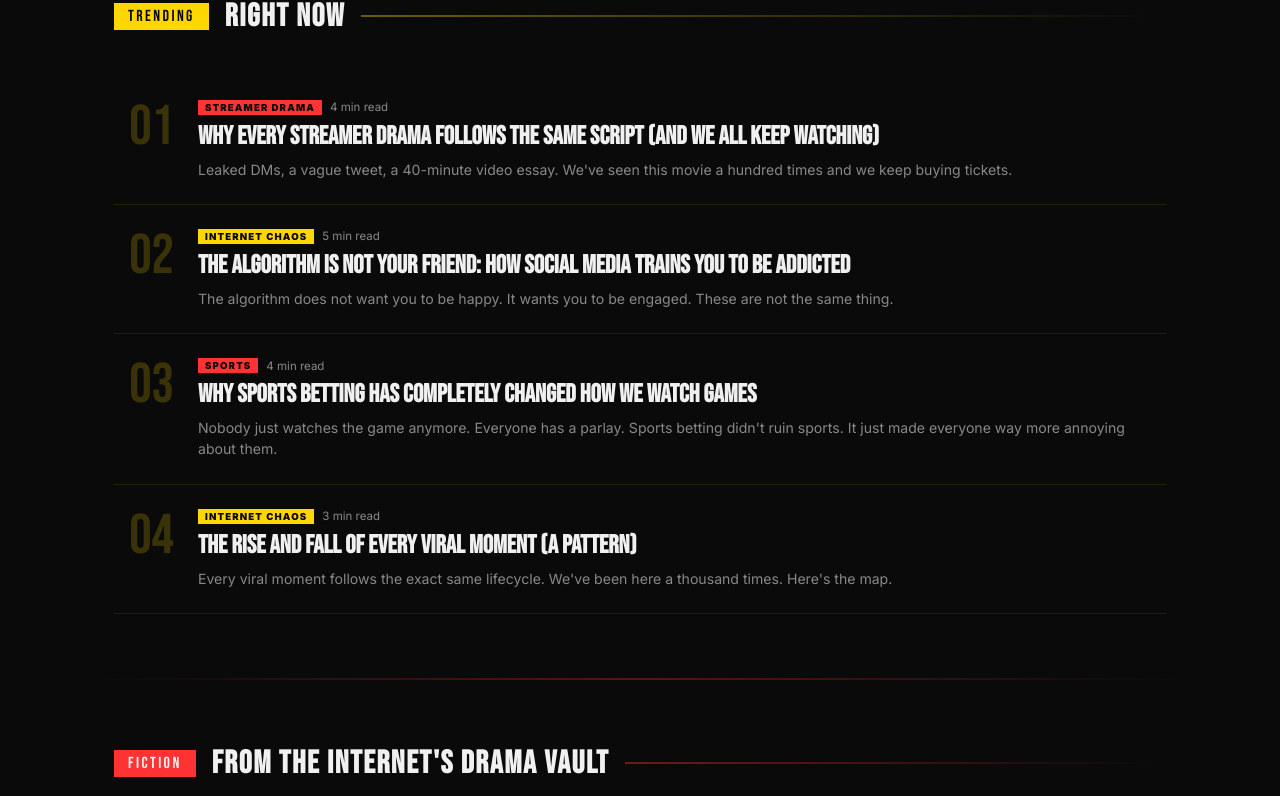
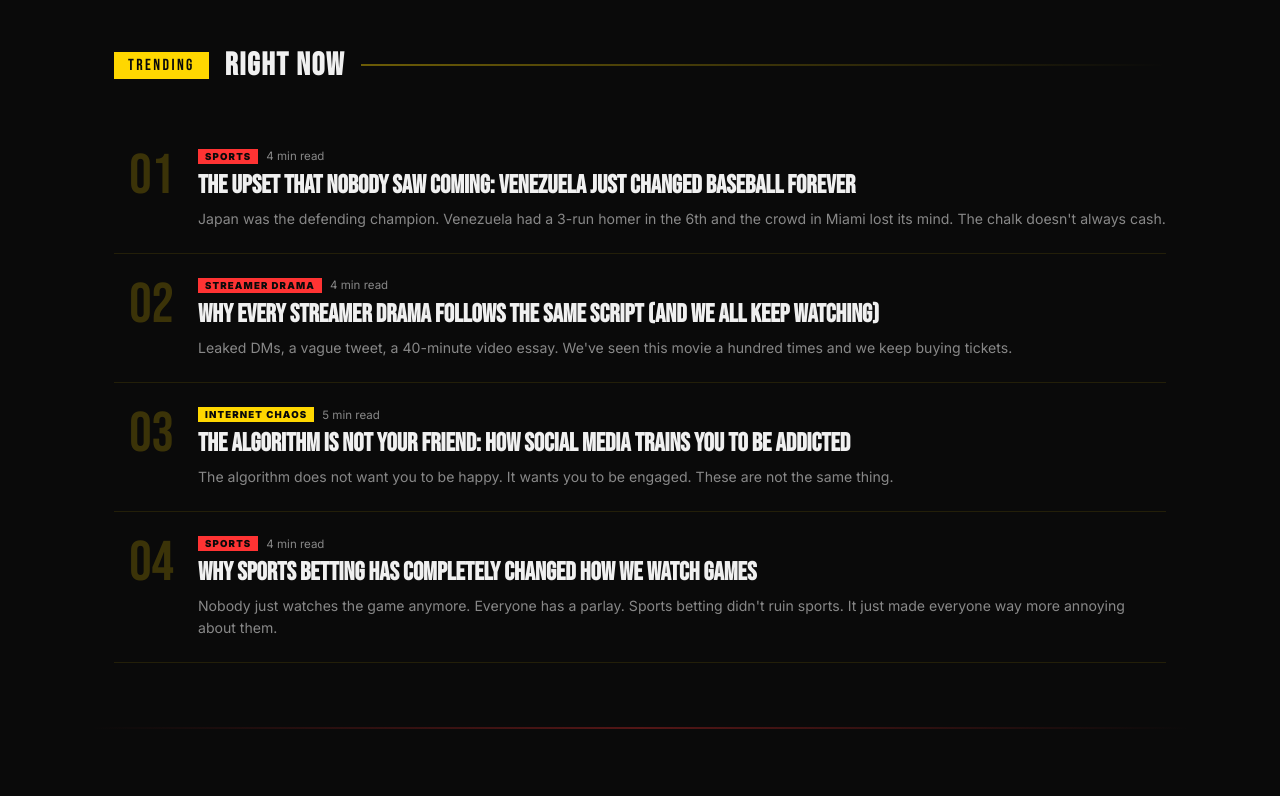
Before and after one commit to abigailleahgoldberg/spaghettiburritos, a Next.js app: page / in a window 1280 px wide. Shown: the part 1804-2600 px from the top of the page. Built offline with nearby package versions, Linux system fonts and the light colour scheme.

Commit message:
feat: Venezuela WBC upset post — breaking sports content

```diff
--- a/app/blog/data.ts
+++ b/app/blog/data.ts
@@ -11,6 +11,35 @@ export interface BlogPost {
 }
 
 export const posts: BlogPost[] = [
+  {
+    slug: "venezuela-upset-wbc-baseball-forever",
+    title: "The Upset That Nobody Saw Coming: Venezuela Just Changed Baseball Forever",
+    seoTitle: "Venezuela Upsets Japan at World Baseball Classic | Spaghetti Burritos",
+    seoDescription: "Venezuela knocked out defending champion Japan at the WBC. Wilyer Abreu. 6th inning. Go-ahead 3-run bomb. The upset of the year and most casual fans missed it.",
+    date: "2026-03-19",
+    category: "Sports",
+    readTime: "4 min read",
+    excerpt: "Japan was the defending champion. Venezuela had a 3-run homer in the 6th and the crowd in Miami lost its mind. The chalk doesn't always cash.",
+    content: `Venezuela just knocked out Japan at the World Baseball Classic. Defending champions. Best team in the world on paper. Gone.
+
+Wilyer Abreu stepped up in the 6th inning with Venezuela trailing and hit a go-ahead 3-run homer that sent the crowd in Miami completely sideways. You might not have seen it. Most casual fans didn't. That's the problem with baseball's biggest international stage — it happens fast and if you're not paying attention, the best moments disappear.
+
+But this one deserves your attention.
+
+Japan came in as favorites for a reason. Their roster reads like a murderer's row. Deep pitching. Elite contact hitters. The kind of disciplined, complete team that wins tournaments by grinding you into dust over nine innings. Venezuela wasn't supposed to be able to match that.
+
+Venezuela had something else. They had Maikel Garcia. Eugenio Suarez. Wilyer Abreu — a name casual fans are about to learn whether they want to or not. And they had a fanbase that shows up to an outdoor baseball game in March like it's a World Series Game 7 in October. The energy in that stadium was a different sport entirely.
+
+The same day USA beat the Dominican Republic. That means the World Baseball Classic Final is set: USA vs Venezuela. The two teams the casual sports fan can actually get behind. And it sets up a storyline that writes itself.
+
+Here's the bracket weekend angle that makes this shareable right now: it is March. Everyone is watching giants fall in college basketball. The 12-seed beating the 5. The upstart mid-major knocking out a blue blood. That is the entire appeal of this time of year — the reminder that on a given day, preparation and hunger can beat pure talent and reputation.
+
+Venezuela beat Japan. Today. On the biggest international baseball stage there is. The chalk didn't cash.
+
+The 2026 WBC Final is USA vs Venezuela. If you know sports, you know what this means. If Venezuela wins, it is one of the great underdog stories in recent international sports. If USA wins, it is a coronation. Either way, do not sleep on this.
+
+Drop your WBC Final pick in the comments. USA or Venezuela?`,
+  },
   {
     slug: "streamer-drama-same-script",
     title: "Why Every Streamer Drama Follows the Same Script (And We All Keep Watching)",
```
